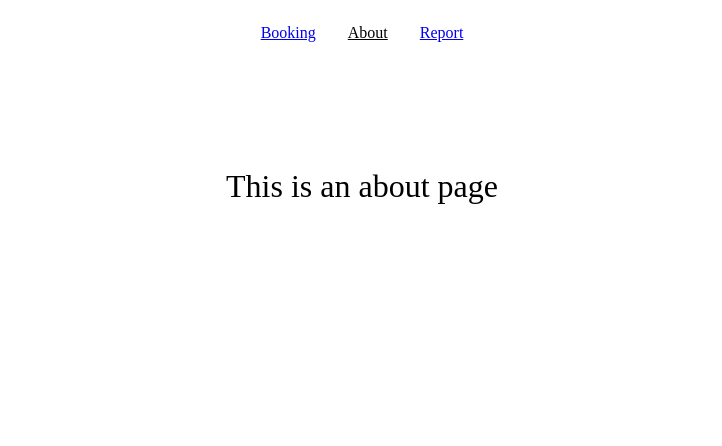
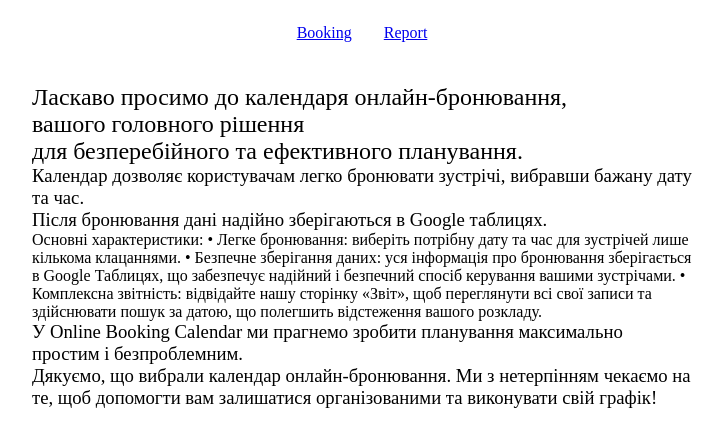
Before and after one commit to iKvn/Online-booking-calendar, a Vue app in the folder vue-online-booking-calendar/: page /about in a window 1280 px wide. Shown: the top 446 px of the page, without its empty margins (278-1000 px from the left). Built offline with nearby package versions, Linux system fonts and the light colour scheme.

Commit message:
Working version of the calendar from 03/07/2025

```diff
--- a/vue-online-booking-calendar/src/App.vue
+++ b/vue-online-booking-calendar/src/App.vue
@@ -6,7 +6,7 @@ import { RouterView } from 'vue-router'
   <div v-if="!Object.values($route.query).length">
     <nav>
       <RouterLink to="/">Booking</RouterLink>
-      <RouterLink to="/about">About</RouterLink>
+      <!-- <RouterLink to="/about">About</RouterLink> -->
       <RouterLink to="/report">Report</RouterLink>
     </nav>
   </div>
@@ -15,7 +15,6 @@ import { RouterView } from 'vue-router'
 
 <style scoped>
 div {
-  max-width: 400px;
   align-items: center;
   margin-top: -3rem;
 }
--- a/vue-online-booking-calendar/src/assets/main.css
+++ b/vue-online-booking-calendar/src/assets/main.css
@@ -5,7 +5,7 @@
   margin-top: 3.5rem;
 }
 
-@media (min-width: 680px) {
+@media (min-width: 1024px) {
   body {
     display: flex;
     place-items: center;
--- a/vue-online-booking-calendar/src/components/report/ReportBooking.vue
+++ b/vue-online-booking-calendar/src/components/report/ReportBooking.vue
@@ -6,9 +6,23 @@ import { parametersRequest } from "@/store/store";
 import { ref, computed } from 'vue'
 
 const reports = await getReportBooking(parametersRequest.reportDay);
-const filterDay = parametersRequest.reportDay === 'all' ? 'У Вас' : parametersRequest.reportDay === 'tomorrow' ? 'На завтра' : 'На сьогодні';
 
-const searchQuery = ref('')
+const filterDay = {
+  Text: 'На сьогодні',
+  Data: new Date()
+}
+
+if (parametersRequest.reportDay === 'all') {
+  filterDay.Text = 'У Вас';
+  filterDay.Data = '';
+  } else if (parametersRequest.reportDay === 'tomorrow') {
+    filterDay.Text = 'На завтра';
+    const currentDate = new Date();
+    currentDate.setDate(currentDate.getDate + 1);
+    filterDay.Data = currentDate;
+  }
+
+const searchQuery = ref(filterDay.Data);
 
 const filteredData = computed(() => {
   let data = reports;
@@ -26,12 +40,22 @@ const filteredData = computed(() => {
 function reverseSearch(value) {
   return String(value).split("-").reverse().join(".");
 }
+
+function getCurrentDateLocale(currentDate) {
+  const options = {
+    year: "numeric",
+    month: "numeric",
+    day: "numeric",
+  };
+  const localeDate = typeof currentDate === 'string' ? currentDate : currentDate.toLocaleDateString('uk-UA', options);
+  return reverseSearch(localeDate);
+}
 </script>
 
 <template>
-  <h2>
+  <h2 v-if="filteredData.length">
     <p>Вітаю!</p>
-    <p>{{ `${filterDay} є записи клієнтів` }}</p>
+    <p>{{ `${filterDay.Text} є записи клієнтів` }}</p>
     <UserGroupIcon style="width: 22; color:blue;vertical-align: text-top;"/>
   </h2>
   <form id="search">
@@ -64,7 +88,7 @@ function reverseSearch(value) {
   </scroll-container>
   <div v-else>
     <h2 v-if="searchQuery">
-      <p>{{ `На ${reverseSearch(searchQuery)}, записи відсутні 😥` }}</p>
+      <p>{{ `На ${getCurrentDateLocale(searchQuery)}, записи відсутні 😥` }}</p>
     </h2>
     <h2 v-else>
       <p>Записи клієнтів відсутні 😥</p>
@@ -81,7 +105,7 @@ function reverseSearch(value) {
   display: flex;
   flex-direction: column;
   align-items: left;
-  font-size: 1.1rem;
+  font-size: 0.9rem;
   background-color: rgb(193, 237, 239);
   border-radius: 5px;
   margin-bottom: 5px;
@@ -90,7 +114,8 @@ function reverseSearch(value) {
 h3 > div {
   display: flex;
   flex-direction: row;
-  margin-top: 7px;
+  margin-top: 3px;
+  margin-bottom: 3px;
 }
 
 p {
@@ -104,7 +129,7 @@ span {
 h2 {
   display: flex;
   font-weight: 500;
-  font-size: 1.2rem;
+  font-size: 1.1rem;
   margin-bottom: 10px;
   align-items: center;
   justify-content: center;
--- a/vue-online-booking-calendar/src/views/AboutView.vue
+++ b/vue-online-booking-calendar/src/views/AboutView.vue
@@ -1,14 +1,30 @@
 <template>
   <div class="about">
-    <h1>This is an about page</h1>
+    <div>
+      <h2>Ласкаво просимо до календаря онлайн-бронювання,</h2>
+      <h2>вашого головного рішення</h2>
+      <h2>для безперебійного та ефективного планування.</h2>
+      <h3>Календар дозволяє користувачам легко бронювати зустрічі, вибравши бажану дату та час.</h3>
+      <h3>Після бронювання дані надійно зберігаються в Google таблицях.</h3>
+      <p>Основні характеристики:
+
+• Легке бронювання: виберіть потрібну дату та час для зустрічей лише кількома клацаннями.
+
+• Безпечне зберігання даних: уся інформація про бронювання зберігається в Google Таблицях, що забезпечує надійний і безпечний спосіб керування вашими зустрічами.
+
+• Комплексна звітність: відвідайте нашу сторінку «Звіт», щоб переглянути всі свої записи та здійснювати пошук за датою, що полегшить відстеження вашого розкладу.</p>
+
+<h3>У Online Booking Calendar ми прагнемо зробити планування максимально простим і безпроблемним.</h3>
+<h3>Дякуємо, що вибрали календар онлайн-бронювання. Ми з нетерпінням чекаємо на те, щоб допомогти вам залишатися організованими та виконувати свій графік!</h3>
+    </div>
   </div>
 </template>
 
 <style scoped>
   .about {
-    min-height: 40vh;
     display: flex;
-    align-items: center;
+    text-align: left;
+    margin: auto;
+    padding: 10px;
   }
-
 </style>
```
Also changed, not shown: vue-online-booking-calendar/src/lib/utils.js.
